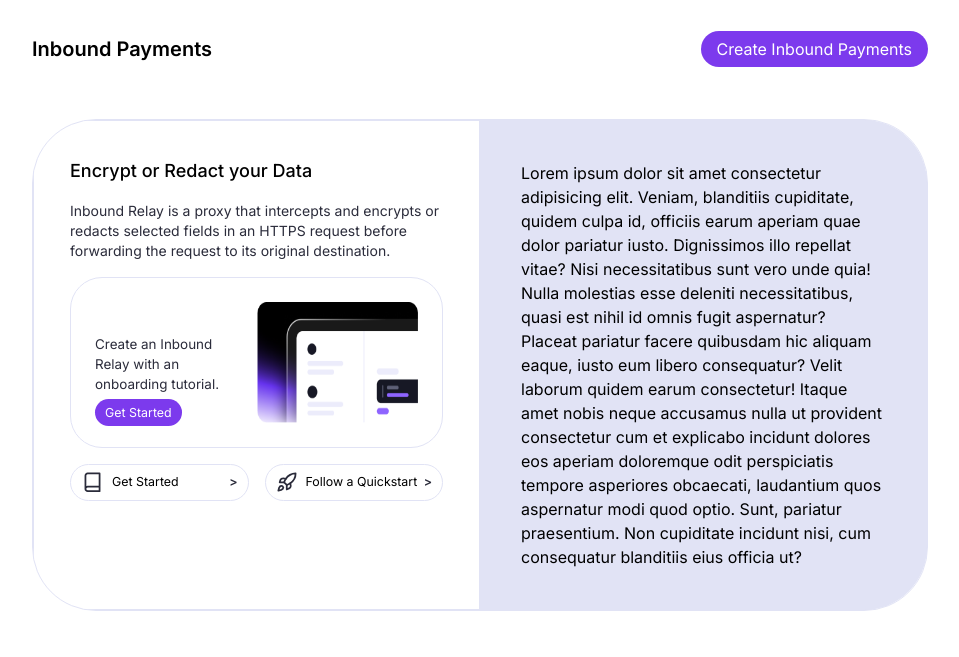
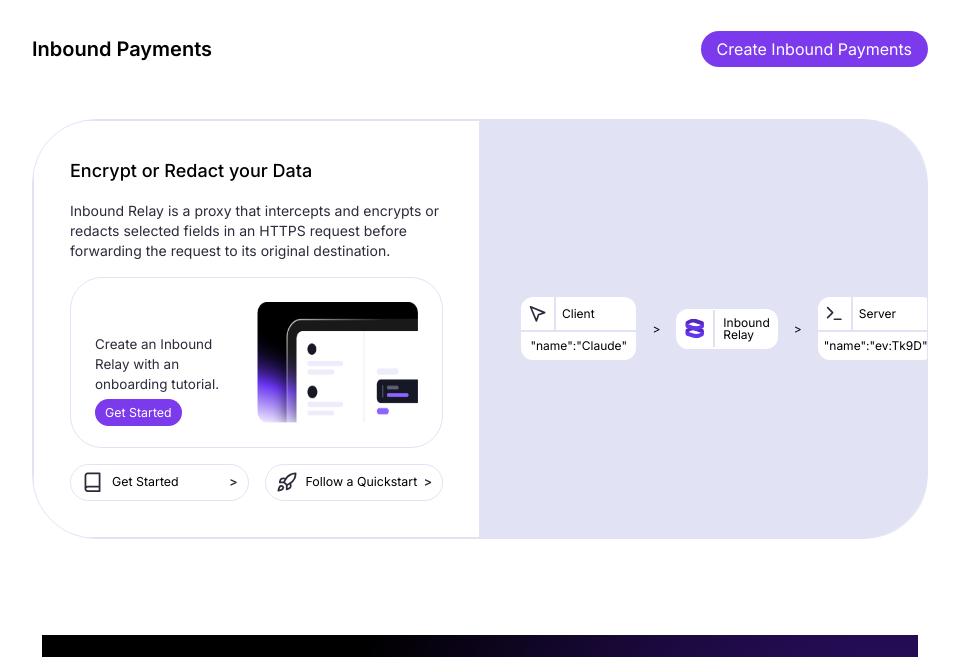
Before and after one commit to Solana-Hyperdrive/FlitchPay-Landing-recent1, a Next.js app: page / in a window 1280 px wide. Shown: the part 3400-4057 px from the top of the page, without its empty margins (160-1119 px from the left). Built offline with nearby package versions, Linux system fonts and the light colour scheme.

Commit message:
whatsflitchpay2 other card done

```diff
--- /dev/null
+++ b/public/svgs/InboundRelay.tsx
@@ -0,0 +1,46 @@
+import React from "react";
+
+export function InboundRelay() {
+  return (
+    <svg
+      width="21"
+      height="21"
+      viewBox="0 0 21 21"
+      fill="none"
+      xmlns="http://www.w3.org/2000/svg"
+    >
+      <g id="SVG" clip-path="url(#clip0_283_15795)">
+        <path
+          id="Vector"
+          d="M19.8353 12.5888V16.8662C19.8249 16.1123 19.3461 15.4484 18.6435 15.2137L10.3673 12.4489C9.1756 12.0508 7.87553 12.1725 6.77485 12.7854L2.39918 15.2217C1.97213 15.4594 1.70222 15.9118 1.69141 16.4079L1.69141 12.1305C1.70222 11.6344 1.97213 11.1821 2.39918 10.9443L5.18263 9.39452C7.29935 8.21601 9.79945 7.98183 12.0912 8.74744L18.6435 10.9363C19.3461 11.171 19.8249 11.8349 19.8353 12.5888Z"
+          fill="#5229BE"
+        />
+        <path
+          id="Vector_2"
+          d="M1.69141 16.0107L1.69141 11.7333C1.70186 12.4872 2.18069 13.1511 2.88325 13.3858L9.43554 15.5747C11.7273 16.3403 14.2274 16.1061 16.3441 14.9276L19.1275 13.3778C19.5546 13.1401 19.8245 12.6877 19.8353 12.1916V16.469C19.8245 16.9651 19.5546 17.4175 19.1275 17.6552L16.3441 19.2049C14.2274 20.3835 11.7273 20.6177 9.43554 19.8521L2.88325 17.6632C2.18069 17.4285 1.70186 16.7646 1.69141 16.0107Z"
+          fill="#6633EE"
+        />
+        <path
+          id="Vector_3"
+          d="M19.8353 4.92332V9.20071C19.8249 8.44683 19.3461 7.78288 18.6435 7.54822L10.3673 4.78342C9.1756 4.38528 7.87553 4.50707 6.77485 5.11992L2.39918 7.5562C1.97213 7.79395 1.70222 8.24634 1.69141 8.74239L1.69141 4.46503C1.70222 3.96895 1.97213 3.51658 2.39918 3.27882L5.18263 1.72905C7.29935 0.55051 9.79945 0.316331 12.0912 1.08195L18.6435 3.27085C19.3461 3.50556 19.8249 4.16943 19.8353 4.92332Z"
+          fill="#5229BE"
+        />
+        <path
+          id="Vector_4"
+          d="M1.69141 8.34524L1.69141 4.06784C1.70186 4.82173 2.18069 5.48564 2.88325 5.72034L9.43554 7.90924C11.7273 8.67486 14.2274 8.44068 16.3441 7.26211L19.1275 5.71236C19.5546 5.47458 19.8245 5.02221 19.8353 4.52613V8.8035C19.8245 9.29961 19.5546 9.75194 19.1275 9.98975L16.3441 11.5395C14.2274 12.7181 11.7273 12.9522 9.43554 12.1866L2.88325 9.99767C2.18069 9.76301 1.70186 9.09912 1.69141 8.34524Z"
+          fill="#6633EE"
+        />
+      </g>
+      <defs>
+        <clipPath id="clip0_283_15795">
+          <rect
+            width="19.9583"
+            height="19.9583"
+            fill="white"
+            transform="translate(0.787109 0.639069)"
+          />
+        </clipPath>
+      </defs>
+    </svg>
+  );
+}
--- /dev/null
+++ b/public/svgs/Send.tsx
@@ -0,0 +1,24 @@
+import React from "react";
+
+export function Send() {
+  return (
+    <svg
+      width="21"
+      height="21"
+      viewBox="0 0 21 21"
+      fill="none"
+      xmlns="http://www.w3.org/2000/svg"
+    >
+      <g id="SVG">
+        <path
+          id="Vector"
+          d="M3.52051 3.75558L9.3999 17.8927L11.4872 11.7472L17.6577 9.63498L3.52051 3.75558Z"
+          stroke="#2A2B3A"
+          stroke-width="1.66319"
+          stroke-linecap="round"
+          stroke-linejoin="round"
+        />
+      </g>
+    </svg>
+  );
+}
--- /dev/null
+++ b/public/svgs/Terminal.tsx
@@ -0,0 +1,32 @@
+import React from "react";
+
+export function Terminal() {
+  return (
+    <svg
+      width="21"
+      height="21"
+      viewBox="0 0 21 21"
+      fill="none"
+      xmlns="http://www.w3.org/2000/svg"
+    >
+      <g id="SVG">
+        <path
+          id="Vector"
+          d="M3.6543 14.5663L8.64388 9.57674L3.6543 4.58716"
+          stroke="#2A2B3A"
+          stroke-width="1.66319"
+          stroke-linecap="round"
+          stroke-linejoin="round"
+        />
+        <path
+          id="Vector_2"
+          d="M10.3086 16.2295H16.9614"
+          stroke="#2A2B3A"
+          stroke-width="1.66319"
+          stroke-linecap="round"
+          stroke-linejoin="round"
+        />
+      </g>
+    </svg>
+  );
+}
--- a/src/components/WhatsFlitchPay2.tsx
+++ b/src/components/WhatsFlitchPay2.tsx
@@ -6,6 +6,9 @@ import inboundRelay from "@/public/images/inbound-relay.png";
 import Image from "next/image";
 import { Book } from "@/public/svgs/Book";
 import { Rocket } from "@/public/svgs/Rocket";
+import { InboundRelay } from "@/public/svgs/InboundRelay";
+import { Send } from "@/public/svgs/Send";
+import { Terminal } from "@/public/svgs/Terminal";
 
 export function WhatsFlitchPay2() {
   return (
@@ -65,10 +68,10 @@ export function WhatsFlitchPay2() {
                 </div>
                 <Image className="md:w-1/2" src={inboundRelay} alt="" />
               </div>
-              <div className="flex flex-wrap md:flex-nowrap gap-2 md:gap-4">
+              <div className="flex flex-wrap gap-2 md:flex-nowrap md:gap-4">
                 <Link
                   href="/"
-                  className="flex w-full md:w-1/2 items-center justify-between rounded-full px-2.5 py-0.5 md:text-[0.775rem] text-[0.7rem] hover:bg-gray-200"
+                  className="flex w-full items-center justify-between rounded-full px-2.5 py-0.5 text-[0.7rem] hover:bg-gray-200 md:w-1/2 md:text-[0.775rem]"
                   style={{ border: "1px solid hsla(234, 49%, 92%, 1)" }}
                 >
                   <div className="flex items-center gap-2 ">
@@ -77,11 +80,16 @@ export function WhatsFlitchPay2() {
                     </span>
                     Get Started
                   </div>
-                  <div className="font-semibold" style={{color:"hsla(236, 16%, 20%, 1)"}}>{">"}</div>
+                  <div
+                    className="font-semibold"
+                    style={{ color: "hsla(236, 16%, 20%, 1)" }}
+                  >
+                    {">"}
+                  </div>
                 </Link>
                 <Link
                   href="/"
-                  className="flex w-full md:w-1/2 items-center justify-between rounded-full px-2.5 py-0.5 md:text-[0.775rem] text-[0.7rem] hover:bg-gray-200"
+                  className="flex w-full items-center justify-between rounded-full px-2.5 py-0.5 text-[0.7rem] hover:bg-gray-200 md:w-1/2 md:text-[0.775rem]"
                   style={{ border: "1px solid hsla(234, 49%, 92%, 1)" }}
                 >
                   <div className="flex items-center gap-2 ">
@@ -90,31 +98,87 @@ export function WhatsFlitchPay2() {
                     </span>
                     Follow a Quickstart
                   </div>
-                  <div className="font-semibold" style={{color:"hsla(236, 16%, 20%, 1)"}}>{">"}</div>
+                  <div
+                    className="font-semibold"
+                    style={{ color: "hsla(236, 16%, 20%, 1)" }}
+                  >
+                    {">"}
+                  </div>
                 </Link>
               </div>
             </div>
             {/* card2 */}
             <div
-              className="flex  flex-col gap-4 p-6 md:w-1/2 md:p-10"
+              className="flex w-full text-xs justify-between flex-col flex-wrap items-center gap-4 p-6 md:w-1/2 md:flex-row md:flex-nowrap md:p-10"
               style={{
                 border: "1px solid hsla(234, 49%, 92%, 1)",
                 backgroundColor: "hsla(234, 49%, 92%, 1)",
               }}
             >
-              Lorem ipsum dolor sit amet consectetur adipisicing elit. Veniam,
-              blanditiis cupiditate, quidem culpa id, officiis earum aperiam
-              quae dolor pariatur iusto. Dignissimos illo repellat vitae? Nisi
-              necessitatibus sunt vero unde quia! Nulla molestias esse deleniti
-              necessitatibus, quasi est nihil id omnis fugit aspernatur? Placeat
-              pariatur facere quibusdam hic aliquam eaque, iusto eum libero
-              consequatur? Velit laborum quidem earum consectetur! Itaque amet
-              nobis neque accusamus nulla ut provident consectetur cum et
-              explicabo incidunt dolores eos aperiam doloremque odit
-              perspiciatis tempore asperiores obcaecati, laudantium quos
-              aspernatur modi quod optio. Sunt, pariatur praesentium. Non
-              cupiditate incidunt nisi, cum consequatur blanditiis eius officia
-              ut?
+              {/* card1 */}
+              <div className=" flex flex-wrap items-center md:flex-nowrap">
+                <div className=" flex-wrap items-center rounded-xl bg-white leading-none md:flex ">
+                  <div className="flex items-center">
+                    <div
+                      className="p-1.5"
+                      style={{
+                        borderRight: "2px solid hsla(234, 49%, 92%, 1)",
+                      }}
+                    >
+                      <Send />
+                    </div>
+                    <div className="p-1.5">Client</div>
+                  </div>
+
+                  <div
+                    className="p-1.5 text-xs"
+                    style={{ borderTop: "2px solid hsla(234, 49%, 92%, 1)" }}
+                  >
+                    &nbsp;{'"name":"Claude"'}&nbsp;
+                  </div>
+                </div>
+              </div>
+              <div className="rotate-90 md:rotate-0">{">"}</div>
+              {/* card2 */}
+              <div>
+                <div className=" flex-wrap items-center rounded-xl bg-white leading-none md:flex">
+                  <div className="flex items-center">
+                    <div
+                      className="p-2"
+                      style={{
+                        borderRight: "2px solid hsla(234, 49%, 92%, 1)",
+                      }}
+                    >
+                      <InboundRelay />
+                    </div>
+                    <div className="p-2">Inbound Relay</div>
+                  </div>
+                </div>
+              </div>
+              <div className="rotate-90 md:rotate-0 ">{">"}</div>
+              {/* card3 */}
+              <div>
+                <div className=" flex-wrap items-center rounded-xl bg-white leading-none md:flex ">
+                  <div className="flex items-center">
+                    <div
+                      className="p-1.5"
+                      style={{
+                        borderRight: "2px solid hsla(234, 49%, 92%, 1)",
+                      }}
+                    >
+                      <Terminal />
+                    </div>
+                    <div className="p-1.5">Server</div>
+                  </div>
+
+                  <div
+                    className="p-1.5 text-xs"
+                    style={{ borderTop: "2px solid hsla(234, 49%, 92%, 1)" }}
+                  >
+                    {'"name":"ev:Tk9D"'}
+                  </div>
+                </div>
+              </div>
             </div>
           </div>
         </div>
```
